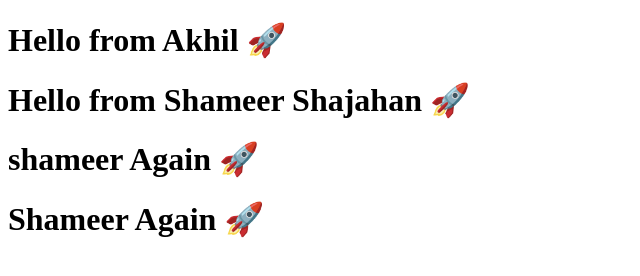
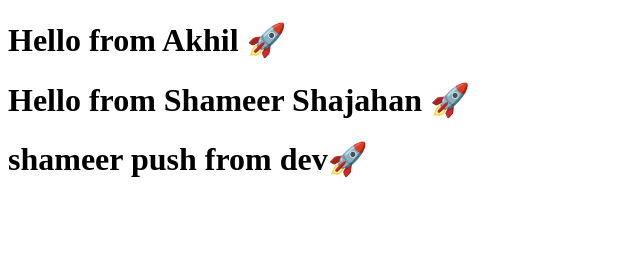
Before and after one commit to akhilgk102/Collab-Test, a plain HTML site: page index.html in a window 1280 px wide. Shown: the whole page, without its empty margins (0-640 px from the left). Drawn offline with Linux system fonts and the light colour scheme.

Commit message:
change line 9 and delete 10

```diff
--- a/index.html
+++ b/index.html
@@ -6,7 +6,6 @@
 <body>
     <h1>Hello from Akhil 🚀</h1>
     <h1>Hello from Shameer Shajahan 🚀</h1>
-    <h1>shameer Again 🚀</h1>
-    <h1>Shameer Again 🚀</h1>
+    <h1>shameer push from dev🚀</h1>
 </body>
 </html>
```
